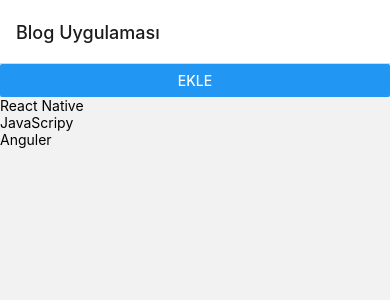
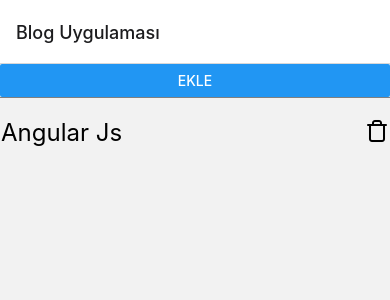
Before and after one commit to yusufburakkaradag42/blog, a React Native app: screen /Index in a window 390 px wide. Both pictures are taken after a click on the button "EKLE". Shown: the top 300 px of the page. Built offline with nearby package versions, Linux system fonts and the light colour scheme.

Commit message:
indexscreen

```diff
--- a/context/BlogContex.js
+++ b/context/BlogContex.js
@@ -1,30 +1,23 @@
-import React , { useReducer} from "react";
+import React, { useState, useReducer } from 'react';
+import createDataContext from './createDataContext';
 
+const blogReducer = (state, action) => {
+  switch (action.type) {
+    case 'add_blogpost':
+      return [...state, { title: 'Angular Js' }];
+    default:
+      return state;
+  }
+};
 
-const BlogContext = React.createContext();
-const blogReducer = (state,action) => {
-    switch(action.type) {
-        case 'add_blogpost':
-            return [...state,{title:'Anguler'}];
-            default:
-                return state ;
-    }
-}
+const addBlogPost = (dispatch) => {
+  return () => {
+    dispatch({ type: 'add_blogpost' });
+  };
+};
 
-
-export const BlogProvider = ({children}) =>{
-    const [blogPost, dispatch] = useReducer(blogReducer , [
-        {title:'React Native' },
-        {title: 'JavaScripy'},
-    ]
-    )
-
-    const addBlogPost = () =>{
-
-        dispatch({type: 'add_blogpost'})
-    }
-
-    return <BlogContext.Provider value={{data:blogPost , addBlogPost}} >{children}</BlogContext.Provider>;
-}
-
-export default BlogContext;
+export const { Context, Provider } = createDataContext(
+  blogReducer,
+  { addBlogPost },
+  []
+);
--- /dev/null
+++ b/context/createDataContext.js
@@ -0,0 +1,20 @@
+import React, { useReducer } from 'react';
+
+export default (reducer, actions, initialState) => {
+  const Context = React.createContext();
+  const Provider = ({ children }) => {
+    const [state, dispatch] = useReducer(reducer, initialState);
+
+    const boundActions = {};
+    for (let key in actions) {
+      boundActions[key] = actions[key](dispatch);
+    }
+    //action==={addBlogPost:(dispatch) =>{return ()= {}}}
+    return (
+      <Context.Provider value={{ state, ...boundActions }}>
+        {children}
+      </Context.Provider>
+    );
+  };
+  return { Context, Provider };
+};
--- a/screens/IndexScreen.js
+++ b/screens/IndexScreen.js
@@ -1,9 +1,11 @@
 import { StyleSheet, Text, View , FlatList , Button} from 'react-native'
 import React ,{useContext} from 'react'
-import BlogContext from '../context/BlogContex'
+import {Context} from '../context/BlogContex'
+import { Feather } from '@expo/vector-icons';
+
 
 export default function IndexScreen() {
-  const {data , addBlogPost} = useContext(BlogContext)
+  const {state , addBlogPost} = useContext(Context)
 
   return (
     <View>
@@ -12,15 +14,32 @@
       onPress={addBlogPost}
       />
       <FlatList
-      data={data}
+      data={state}
       keyExtractor={(blogPost) => blogPost.title} // her bir datanın birbirinden farklı olduğunu belirtmek için,
       renderItem={({item}) =>{ // Bastırmak için
-          return <Text>{item.title} </Text>
+          return (
+          <View style={styles.row}>
+          <Text style={styles.title}>{item.title} </Text>
+          <Feather  name="trash" size={24} color="black" />
+          </View>
+          )
       }}
 
        />
     </View>
   )
 }
+const styles = StyleSheet.create({
+  row:{
+    flexDirection:"row",
+    justifyContent: 'space-between',
+    borderTopWidth: 1,
+    paddingHorizontal: 1, //yatay arasını açma
+    paddingVertical:20, //dikey arasını açma
+    borderColor: 'gray',
+  },
+  title:{
+    fontSize:24,
+  },
 
-const styles = StyleSheet.create({})
+})
```
Also changed, not shown: App.js (+5 -5 lines).
